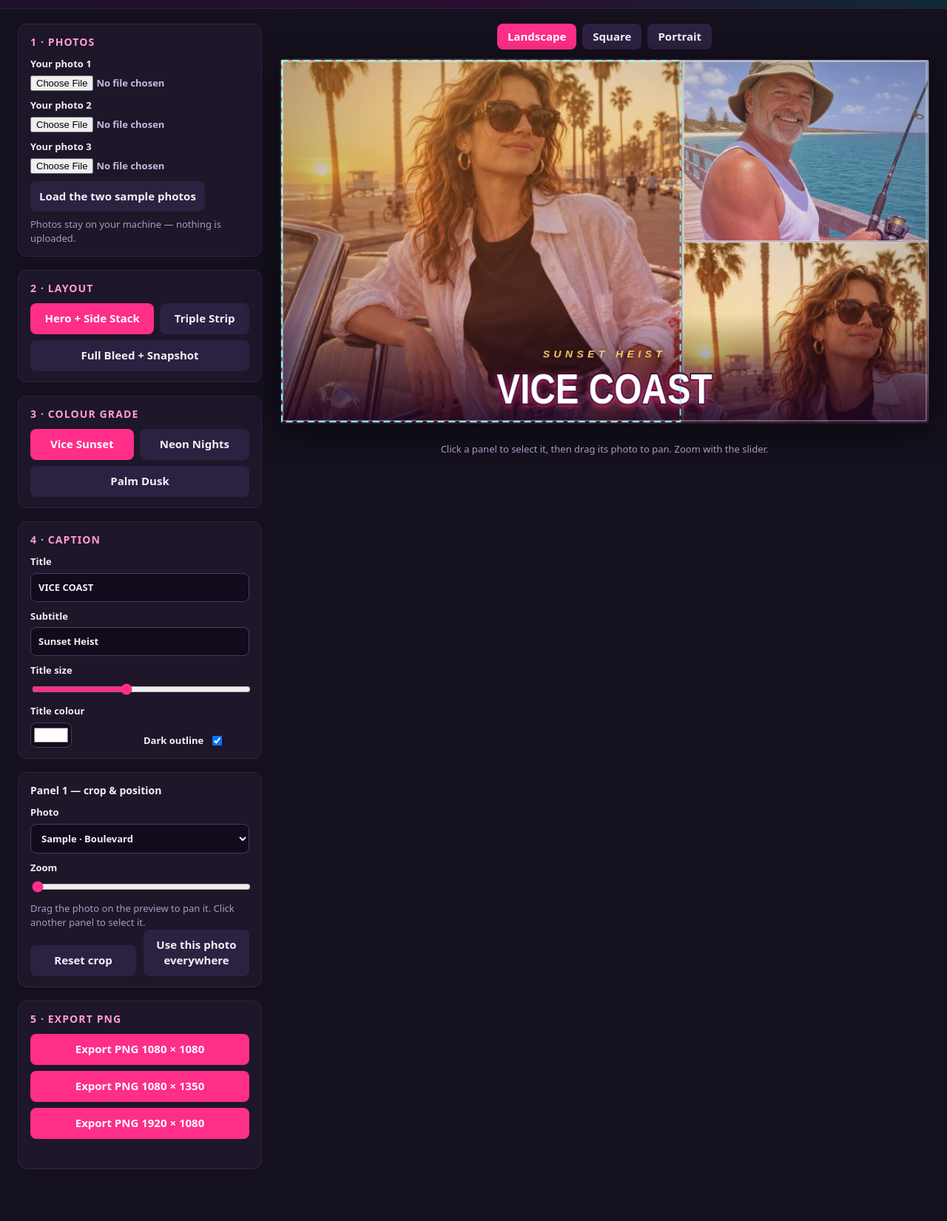
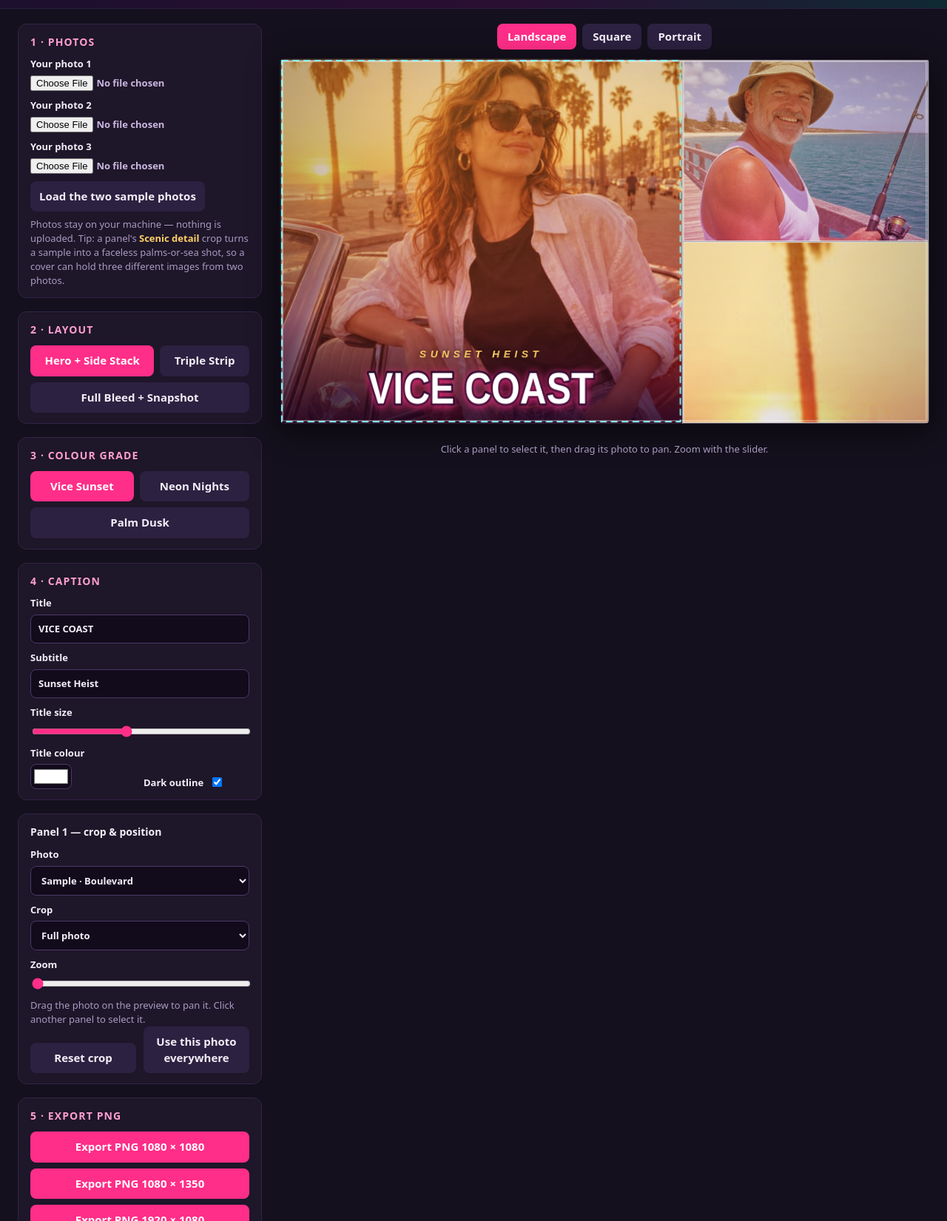
Before and after one commit to Riial/makefun-gta6-cover-art-01, a plain HTML site: page app/index.html in a window 1280 px wide. Shown: the part 55-1706 px from the top of the page at 74% size. Before the commit the page ends 1668 px from the top, so only its background shows below. Drawn offline with Linux system fonts and the light colour scheme.

Commit message:
v2: distinct panels per cover, title anchored in hero, unified warm grade

```diff
--- a/app/index.html
+++ b/app/index.html
@@ -17,7 +17,9 @@
       <h2>1 · Photos</h2>
       <div id="photo-slots"></div>
       <button id="load-samples" type="button">Load the two sample photos</button>
-      <p class="hint">Photos stay on your machine — nothing is uploaded.</p>
+      <p class="hint">Photos stay on your machine — nothing is uploaded. Tip: a panel's
+        <b>Scenic detail</b> crop turns a sample into a faceless palms-or-sea
+        shot, so a cover can hold three different images from two photos.</p>
     </div>
 
     <div class="group">
--- a/app/src/cover.js
+++ b/app/src/cover.js
@@ -6,12 +6,18 @@
 // beyond the system stack. Every draw is deterministic: the grain comes from
 // a seeded generator, never from Math.random, so the same state always paints
 // the same pixels.
+//
+// v2: panels can show a faceless "scenic detail" window of a sample photo
+// (palms and sunset, or open sea) instead of the whole frame, so no cover
+// ever repeats the same face; the caption block is anchored inside the hero
+// panel so the title never straddles a panel gutter; and the grade wash is
+// stronger so every panel in one cover reads as the same warm sunset.
 
 export const GRADE_PRESETS = {
   'vice-sunset': {
     label: 'Vice Sunset',
-    tintTop: 'rgba(255, 166, 66, 0.28)',
-    tintBottom: 'rgba(214, 51, 132, 0.34)',
+    tintTop: 'rgba(255, 166, 66, 0.42)',
+    tintBottom: 'rgba(214, 51, 132, 0.48)',
     glowX: 0.16,
     glowY: 0.1,
     glow: 'rgba(255, 170, 60, 0.30)',
@@ -20,8 +26,8 @@ export const GRADE_PRESETS = {
   },
   'neon-nights': {
     label: 'Neon Nights',
-    tintTop: 'rgba(255, 46, 136, 0.30)',
-    tintBottom: 'rgba(0, 210, 255, 0.30)',
+    tintTop: 'rgba(255, 46, 136, 0.42)',
+    tintBottom: 'rgba(0, 210, 255, 0.42)',
     glowX: 0.84,
     glowY: 0.12,
     glow: 'rgba(255, 46, 200, 0.28)',
@@ -30,8 +36,8 @@ export const GRADE_PRESETS = {
   },
   'palm-dusk': {
     label: 'Palm Dusk',
-    tintTop: 'rgba(150, 92, 255, 0.30)',
-    tintBottom: 'rgba(20, 30, 90, 0.38)',
+    tintTop: 'rgba(150, 92, 255, 0.42)',
+    tintBottom: 'rgba(20, 30, 90, 0.50)',
     glowX: 0.5,
     glowY: 0.08,
     glow: 'rgba(190, 130, 255, 0.26)',
@@ -45,6 +51,27 @@ export const LAYOUT_PRESETS = {
   'triple-strip': { label: 'Triple Strip' },
   'full-bleed': { label: 'Full Bleed + Snapshot' },
 };
+
+/**
+ * Faceless detail windows into the built-in samples, as fractions of each
+ * photo. Slot 0 (boulevard): the palms, sunset and lifeguard tower at the
+ * top-left corner, no face in frame. Slot 1 (pier): open sea, sky and the
+ * fishing rod on the right, no face in frame. User uploads have no scenic
+ * window and always show the full frame.
+ */
+export const SCENIC_CROPS = {
+  // Landscape-shaped band: palms, sunset and lifeguard tower. A tall
+  // window cover-fits into a landscape panel by showing only its middle
+  // band — mostly empty sky — so the window is kept wide and short.
+  0: { sx: 0, sy: 0.10, sw: 0.26, sh: 0.22 },
+  1: { sx: 0.68, sy: 0.02, sw: 0.32, sh: 0.60 },
+};
+
+/** The source window a panel draws: the whole frame, or its scenic detail. */
+export function panelSourceWindow(photoIndex, crop) {
+  if (crop === 'scenic' && SCENIC_CROPS[photoIndex]) return SCENIC_CROPS[photoIndex];
+  return { sx: 0, sy: 0, sw: 1, sh: 1 };
+}
 
 /** A tiny seeded generator, so grain and speckle are identical on every run. */
 export function seededRandom(seed) {
@@ -103,10 +130,28 @@ export function layoutPanels(layout, w, h) {
   ];
 }
 
-/** Cover-fits `photo` into a panel rect, honouring zoom and pan offsets. */
+/**
+ * Where the caption block lives, in pixels. For hero-split and full-bleed
+ * the title sits inside the largest panel (the hero), so it never straddles
+ * a panel gutter; triple-strip is a full-width strip poster, so the title
+ * keeps the whole cover.
+ */
+export function titleAnchor(layout, rects, w, h) {
+  if (layout === 'triple-strip') return { x: 0, y: 0, w, h };
+  let best = rects[0];
+  for (const r of rects) {
+    if (r.w * r.h > best.w * best.h) best = r;
+  }
+  return { x: best.x * w, y: best.y * h, w: best.w * w, h: best.h * h };
+}
+
+/** Cover-fits `photo` (or its scenic window) into a panel rect, honouring zoom and pan offsets. */
 export function drawPanelPhoto(ctx, photo, rect, panel) {
-  const iw = photo.naturalWidth;
-  const ih = photo.naturalHeight;
+  const src = panelSourceWindow(panel.photo, panel.crop);
+  const iw = photo.naturalWidth * src.sw;
+  const ih = photo.naturalHeight * src.sh;
+  const sx = photo.naturalWidth * src.sx;
+  const sy = photo.naturalHeight * src.sy;
   const base = Math.max(rect.w / iw, rect.h / ih);
   const scale = base * (panel.zoom || 1);
   const dw = iw * scale;
@@ -116,7 +161,7 @@ export function drawPanelPhoto(ctx, photo, rect, panel) {
   // Clamp the pan so the photo always covers its panel — no empty gaps.
   dx = Math.min(rect.x, Math.max(rect.x + rect.w - dw, dx));
   dy = Math.min(rect.y, Math.max(rect.y + rect.h - dh, dy));
-  ctx.drawImage(photo, dx, dy, dw, dh);
+  ctx.drawImage(photo, sx, sy, iw, ih, dx, dy, dw, dh);
 }
 
 /** Warms/cools a panel with the grade's sunset-to-neon wash. */
@@ -128,9 +173,17 @@ export function gradePanel(ctx, rect, grade) {
   ctx.globalCompositeOperation = 'soft-light';
   ctx.fillStyle = wash;
   ctx.fillRect(rect.x, rect.y, rect.w, rect.h);
+  // The overlay pass is the one that unifies the panels: a bright midday
+  // panel and a sunset panel must come out reading as one warm poster.
   ctx.globalCompositeOperation = 'overlay';
-  ctx.globalAlpha = 0.5;
+  ctx.globalAlpha = 0.85;
   ctx.fillStyle = wash;
+  ctx.fillRect(rect.x, rect.y, rect.w, rect.h);
+  // A light warm hue shift, so a midday-blue panel stops reading as a
+  // different time of day from the sunset panels beside it.
+  ctx.globalCompositeOperation = 'color';
+  ctx.globalAlpha = 0.2;
+  ctx.fillStyle = grade.tintTop;
   ctx.fillRect(rect.x, rect.y, rect.w, rect.h);
   ctx.restore();
 }
@@ -166,27 +219,31 @@ export function finishCover(ctx, w, h, grade) {
 }
 
 /**
- * The caption block: a dark scrim rising from the foot, the title in huge
- * condensed white capitals with a dark outline and neon shadow, the subtitle
- * in italic letter-spaced capitals above it.
+ * The caption block: a dark scrim rising from the foot of the anchor panel,
+ * the title in huge condensed white capitals with a thick dark outline and
+ * neon shadow, the subtitle in italic letter-spaced capitals above it. The
+ * text is centred on the anchor panel and sized to fit inside it, so it
+ * never crosses into a neighbouring panel.
  */
-export function drawTitleBlock(ctx, w, h, title, subtitle, grade, titleSize, titleColor, outline) {
-  const bandH = h * 0.3;
-  const scrim = ctx.createLinearGradient(0, h - bandH, 0, h);
+export function drawTitleBlock(ctx, w, h, title, subtitle, grade, titleSize, titleColor, outline, anchor) {
+  const a = anchor || { x: 0, y: 0, w, h };
+  const bandH = a.h * 0.3;
+  const scrim = ctx.createLinearGradient(0, a.y + a.h - bandH, 0, a.y + a.h);
   scrim.addColorStop(0, 'rgba(10, 0, 18, 0)');
   scrim.addColorStop(1, grade.scrim);
   ctx.fillStyle = scrim;
-  ctx.fillRect(0, h - bandH, w, bandH);
+  ctx.fillRect(a.x, a.y + a.h - bandH, a.w, bandH);
 
   const text = (title || '').trim().toUpperCase();
   const sub = (subtitle || '').trim().toUpperCase();
-  const baseline = h - h * 0.055;
+  const cx = a.x + a.w / 2;
+  const baseline = a.y + a.h - h * 0.055;
 
   if (sub) {
     let subSize = Math.max(14, h * 0.028 * titleSize);
     ctx.font = `italic 800 ${subSize}px 'Liberation Sans', 'DejaVu Sans', sans-serif`;
     try { ctx.letterSpacing = `${Math.round(subSize * 0.42)}px`; } catch { /* older canvas */ }
-    while (ctx.measureText(sub).width > w * 0.86 && subSize > 10) {
+    while (ctx.measureText(sub).width > a.w * 0.86 && subSize > 10) {
       subSize -= 1;
       ctx.font = `italic 800 ${subSize}px 'Liberation Sans', 'DejaVu Sans', sans-serif`;
     }
@@ -195,31 +252,31 @@ export function drawTitleBlock(ctx, w, h, title, subtitle, grade, titleSize, tit
     ctx.fillStyle = grade.subtitle;
     ctx.shadowColor = 'rgba(0,0,0,0.6)';
     ctx.shadowBlur = subSize * 0.4;
-    ctx.fillText(sub, w / 2, baseline - h * 0.115 * titleSize - subSize * 0.4);
+    ctx.fillText(sub, cx, baseline - h * 0.115 * titleSize - subSize * 0.4);
     ctx.shadowBlur = 0;
     try { ctx.letterSpacing = '0px'; } catch { /* older canvas */ }
   }
 
   if (!text) return;
-  let size = h * 0.115 * titleSize;
+  let size = h * 0.12 * titleSize;
   const squash = 0.84;
   ctx.font = `900 ${size}px 'Liberation Sans', 'DejaVu Sans', sans-serif`;
-  while (ctx.measureText(text).width * squash > w * 0.92 && size > 12) {
+  while (ctx.measureText(text).width * squash > a.w * 0.92 && size > 12) {
     size -= 2;
     ctx.font = `900 ${size}px 'Liberation Sans', 'DejaVu Sans', sans-serif`;
   }
   ctx.save();
-  ctx.translate(w / 2, baseline);
+  ctx.translate(cx, baseline);
   ctx.scale(squash, 1);
   ctx.textAlign = 'center';
   ctx.textBaseline = 'alphabetic';
-  ctx.shadowColor = 'rgba(255, 46, 136, 0.55)';
-  ctx.shadowBlur = size * 0.14;
+  ctx.shadowColor = 'rgba(255, 46, 136, 0.65)';
+  ctx.shadowBlur = size * 0.18;
   ctx.shadowOffsetY = size * 0.03;
   if (outline) {
     ctx.lineJoin = 'round';
     ctx.strokeStyle = '#160a24';
-    ctx.lineWidth = Math.max(2, size * 0.07);
+    ctx.lineWidth = Math.max(2, size * 0.1);
     ctx.strokeText(text, 0, 0);
   }
   ctx.fillStyle = titleColor || '#ffffff';
@@ -231,7 +288,8 @@ export function drawTitleBlock(ctx, w, h, title, subtitle, grade, titleSize, tit
  * Paints the whole cover: panels with white gutters and thin white frames,
  * the grade wash, the finish and the caption block. `state` carries layout,
  * grade, title, subtitle, titleSize, titleColor, outline and panels; `photos`
- * is an array of images (or null) indexed by each panel's `photo`.
+ * is an array of images (or null) indexed by each panel's `photo`. A panel
+ * may carry `crop: 'scenic'` to show its photo's faceless detail window.
  */
 export function renderCover(ctx, w, h, state, photos) {
   const grade = GRADE_PRESETS[state.grade] || GRADE_PRESETS['vice-sunset'];
@@ -304,7 +362,8 @@ export function renderCover(ctx, w, h, state, photos) {
   }
 
   finishCover(ctx, w, h, grade);
-  drawTitleBlock(ctx, w, h, state.title, state.subtitle, grade, state.titleSize || 1, state.titleColor || '#ffffff', state.outline !== false);
+  const anchor = titleAnchor(state.layout, rects, w, h);
+  drawTitleBlock(ctx, w, h, state.title, state.subtitle, grade, state.titleSize || 1, state.titleColor || '#ffffff', state.outline !== false, anchor);
 
   // Poster frame: a thin white line just inside the edge.
   ctx.strokeStyle = 'rgba(255,255,255,0.6)';
--- a/app/src/editor.js
+++ b/app/src/editor.js
@@ -32,7 +32,8 @@ export function freshState() {
     panels: [
       { photo: 0, zoom: 1, ox: 0, oy: 0.12 },
       { photo: 1, zoom: 1.1, ox: 0, oy: 0.15 },
-      { photo: 0, zoom: 1.3, ox: 0.11, oy: 0.63 },
+      // The third panel is a faceless scenic detail, never the same face twice.
+      { photo: 0, crop: 'scenic', zoom: 1, ox: 0, oy: 0 },
     ],
   };
 }
@@ -145,13 +146,20 @@ export class CoverEditor {
     this.emit();
   }
 
+  /** 'full' shows the whole frame; 'scenic' shows the photo's faceless detail window. */
+  setPanelCrop(index, crop) {
+    this.state.panels[index].crop = crop === 'scenic' ? 'scenic' : 'full';
+    this.repaint();
+    this.emit();
+  }
+
   setPanelZoom(index, zoom) {
     this.state.panels[index].zoom = zoom;
     this.repaint();
   }
 
   resetPanel(index) {
-    this.state.panels[index] = { photo: this.state.panels[index].photo, zoom: 1, ox: 0, oy: 0 };
+    this.state.panels[index] = { photo: this.state.panels[index].photo, zoom: 1, ox: 0, oy: 0, crop: 'full' };
     this.repaint();
     this.emit();
   }
--- a/app/src/main.js
+++ b/app/src/main.js
@@ -68,6 +68,26 @@ function renderPanelControls() {
   photoLabel.textContent = 'Photo';
   photoLabel.appendChild(buildPanelPhotoSelect(index));
   box.appendChild(photoLabel);
+
+  // Crop: the whole frame, or the photo's faceless scenic detail (palms and
+  // sunset, or open sea) — a third distinct image without a third upload.
+  const cropLabel = document.createElement('label');
+  cropLabel.textContent = 'Crop';
+  const crop = document.createElement('select');
+  crop.setAttribute('aria-label', 'Crop for the selected panel');
+  for (const [value, text] of [['full', 'Full photo'], ['scenic', 'Scenic detail']]) {
+    const option = document.createElement('option');
+    option.value = value;
+    option.textContent = text;
+    crop.appendChild(option);
+  }
+  crop.value = panel.crop === 'scenic' ? 'scenic' : 'full';
+  crop.addEventListener('change', () => {
+    editor.setPanelCrop(index, crop.value);
+    renderPanelControls();
+  });
+  cropLabel.appendChild(crop);
+  box.appendChild(cropLabel);
 
   const zoomLabel = document.createElement('label');
   zoomLabel.textContent = 'Zoom';
--- a/app/style.css
+++ b/app/style.css
@@ -11,6 +11,8 @@ html, body { margin: 0; min-height: 100%; background: #14101d; color: #f2eef8; f
 .group h3 { margin: 0 0 10px; font-size: 14px; color: #f2eef8; }
 .group p { margin: 8px 0 0; }
 .hint { color: #a99bc2; font-size: 13px; }
+.hint b { color: #ffd166; font-weight: 700; }
+#panel-controls select { width: 100%; }
 label { display: flex; flex-direction: column; gap: 6px; font-weight: 600; font-size: 13px; margin-bottom: 10px; }
 label.check { flex-direction: row; align-items: center; gap: 8px; margin: 0; }
 input[type=text], select { font: inherit; padding: 9px 10px; border: 1px solid #4a3a66; border-radius: 8px; background: #120b1c; color: #f2eef8; }
--- a/shots.json
+++ b/shots.json
@@ -1 +1 @@
-[{"h":720,"name":"1-cover.jpg","query":"?shot=cover-landscape","w":1280},{"h":720,"name":"2-editor.jpg","query":"?shot=editor","w":1280},{"h":1024,"name":"3-cover-square.jpg","query":"?shot=cover-square","w":1024},{"h":1280,"name":"4-cover-portrait.jpg","query":"?shot=cover-portrait","w":1024}]
+[{"caption":"Hero cover — Vice Sunset, woman + fisherman + palms scenic detail","h":720,"name":"1-cover.jpg","query":"?shot=cover-landscape","w":1280},{"caption":"Editor with both samples loaded and three distinct panels","h":720,"name":"2-editor.jpg","query":"?shot=editor","w":1280},{"caption":"Square cover — Neon Nights, woman + fisherman + open-sea scenic detail","h":1024,"name":"3-cover-square.jpg","query":"?shot=cover-square","w":1024},{"caption":"Portrait cover — Palm Dusk, fisherman + woman + palms scenic detail","h":1280,"name":"4-cover-portrait.jpg","query":"?shot=cover-portrait","w":1024}]
```
Also changed, not shown: app/src/shots.js (+11 -6 lines), screenshots/1-cover.jpg, screenshots/2-editor.jpg, screenshots/3-cover-square.jpg, screenshots/4-cover-portrait.jpg, 2 other files.
